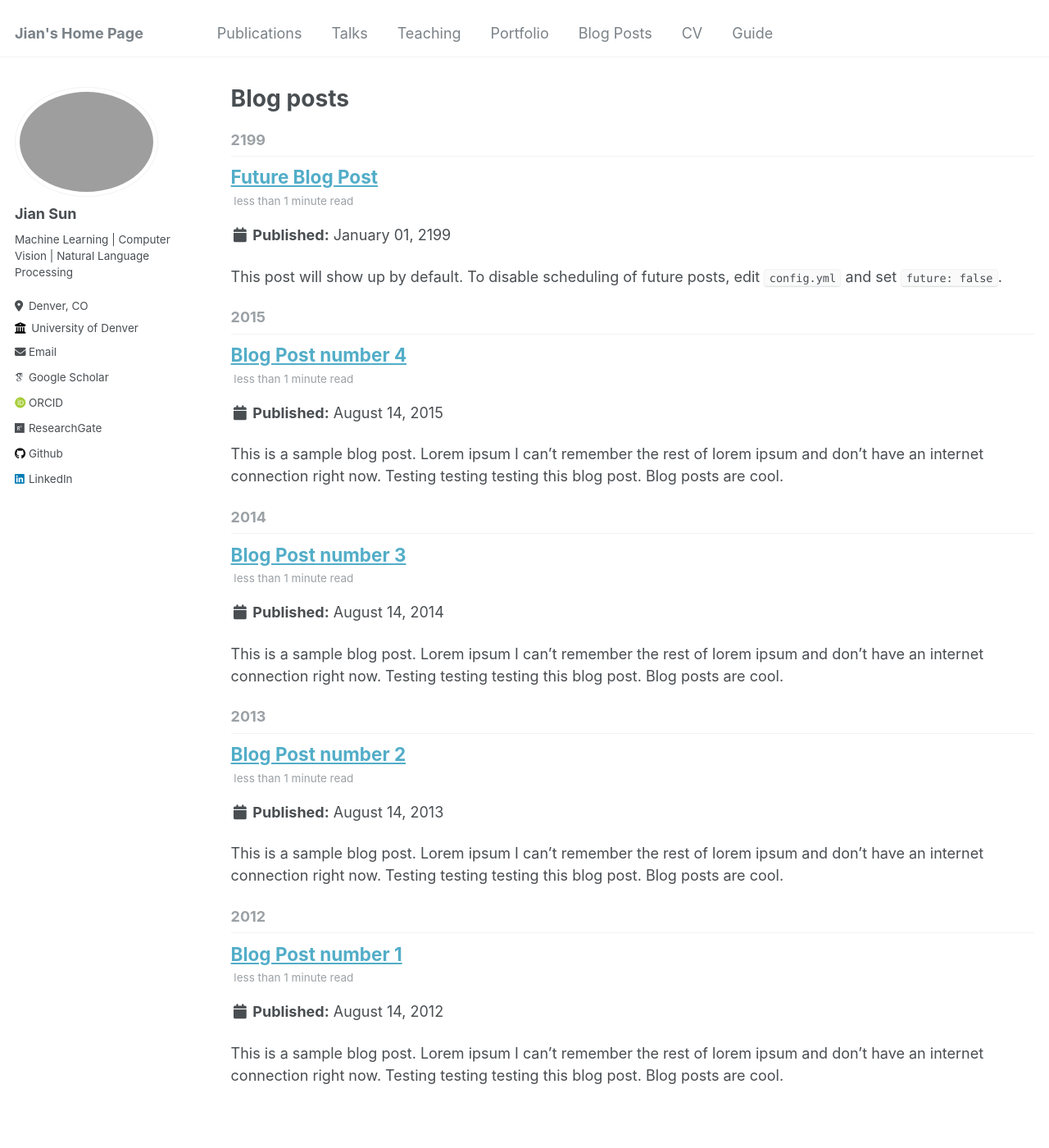
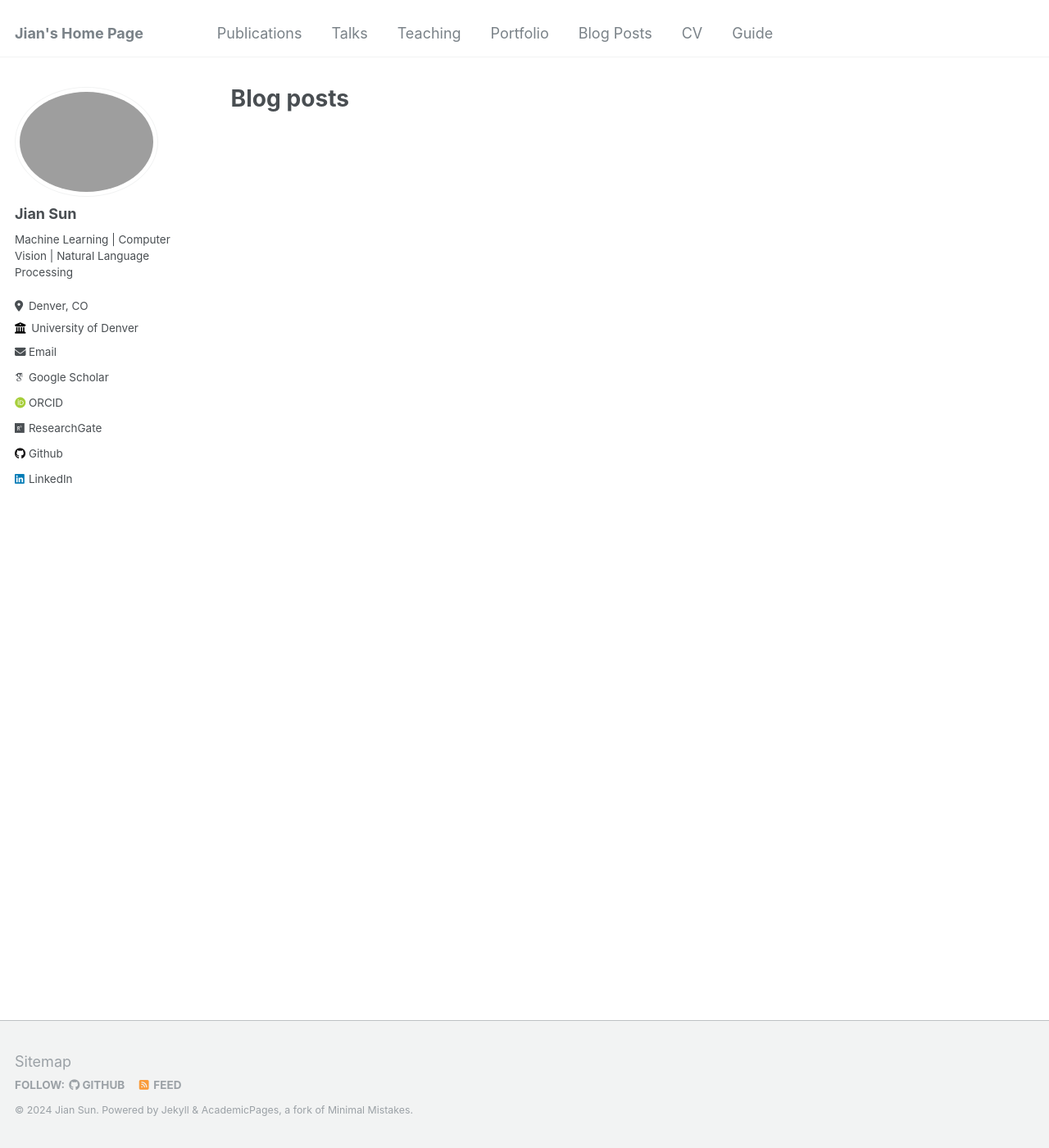
Before and after one commit to jiansfoggy/sj-home.github.io, a Jekyll site: the page built from _pages/year-archive.html, in a window 1280 px wide and 1400 px high. Shown: the whole window at 82% size. Built offline with Jekyll 4.4.1, drawn with Linux system fonts in a browser that asks for light colours; some web fonts are replaced.

Commit message:
blog posts

```diff
--- a/_posts/2012-08-14-blog-post-1.md
+++ /dev/null
@@ -1,20 +0,0 @@
----
-title: 'Blog Post number 1'
-date: 2012-08-14
-permalink: /posts/2012/08/blog-post-1/
-tags:
-  - cool posts
-  - category1
-  - category2
----
-
-This is a sample blog post. Lorem ipsum I can't remember the rest of lorem ipsum and don't have an internet connection right now. Testing testing testing this blog post. Blog posts are cool.
-
-Headings are cool
-======
-
-You can have many headings
-======
-
-Aren't headings cool?
-------
--- a/_posts/2013-08-14-blog-post-2.md
+++ /dev/null
@@ -1,20 +0,0 @@
----
-title: 'Blog Post number 2'
-date: 2013-08-14
-permalink: /posts/2013/08/blog-post-2/
-tags:
-  - cool posts
-  - category1
-  - category2
----
-
-This is a sample blog post. Lorem ipsum I can't remember the rest of lorem ipsum and don't have an internet connection right now. Testing testing testing this blog post. Blog posts are cool.
-
-Headings are cool
-======
-
-You can have many headings
-======
-
-Aren't headings cool?
-------
--- a/_posts/2014-08-14-blog-post-3.md
+++ /dev/null
@@ -1,20 +0,0 @@
----
-title: 'Blog Post number 3'
-date: 2014-08-14
-permalink: /posts/2014/08/blog-post-3/
-tags:
-  - cool posts
-  - category1
-  - category2
----
-
-This is a sample blog post. Lorem ipsum I can't remember the rest of lorem ipsum and don't have an internet connection right now. Testing testing testing this blog post. Blog posts are cool.
-
-Headings are cool
-======
-
-You can have many headings
-======
-
-Aren't headings cool?
-------
--- a/_posts/2199-01-01-future-post.md
+++ /dev/null
@@ -1,11 +0,0 @@
----
-title: 'Future Blog Post'
-date: 2199-01-01
-permalink: /posts/2012/08/blog-post-4/
-tags:
-  - cool posts
-  - category1
-  - category2
----
-
-This post will show up by default. To disable scheduling of future posts, edit `config.yml` and set `future: false`.
```
Also changed, not shown: _posts/2015-08-14-blog-post-4.md (deleted, +0 -20 lines), _posts/AlphaGo.md (added, +15 -0 lines), _posts/Alzheimer.md (added, +16 -0 lines), _posts/CS294-158.md (added, +24 -0 lines), _posts/Modularity.md (added, +14 -0 lines), _posts/Semi-SL.md (added, +18 -0 lines), _talks/2012-03-01-talk-1.md (deleted, +0 -11 lines), _talks/MC-ViViT.md (+3 -1 lines), _talks/SID.md (+1 -1 lines).
